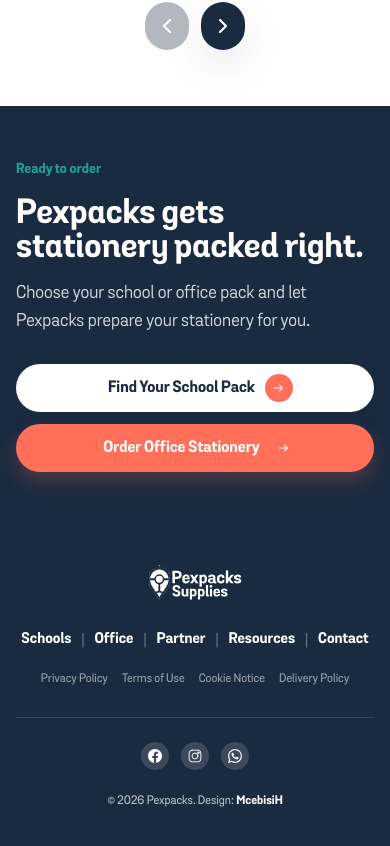
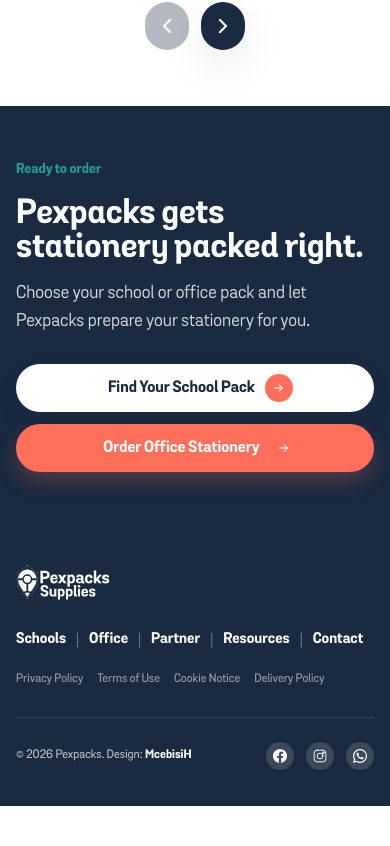
Before and after one commit to mcebisidesigner-spec/pexpacks-supplies, a Next.js app: page / in a window 390 px wide. Shown: the part 5569-6415 px from the top of the page. After the commit the page ends 6375 px from the top, so only its background shows below. Built offline with nearby package versions, Linux system fonts and the light colour scheme.

Commit message:
Refactor mobile footer layout to left-aligned

```diff
--- a/components/layout/Footer.module.css
+++ b/components/layout/Footer.module.css
@@ -210,21 +210,21 @@
 
   .topSection {
     flex-direction: column;
-    align-items: center;
+    align-items: flex-start;
     gap: 36px;
   }
 
   .navGroup {
-    align-items: center;
+    align-items: flex-start;
     gap: 20px;
   }
 
   .mainNav {
-    justify-content: center;
+    justify-content: flex-start;
   }
 
   .legalNav {
-    justify-content: center;
+    justify-content: flex-start;
     gap: 20px;
   }
 
@@ -233,8 +233,9 @@
   }
 
   .bottomSection {
-    flex-direction: column-reverse;
+    flex-direction: row;
     align-items: center;
+    justify-content: space-between;
     gap: 24px;
   }
 
@@ -253,7 +254,7 @@
   }
 
   .copyright {
-    text-align: center;
+    text-align: left;
   }
 }
 
```
